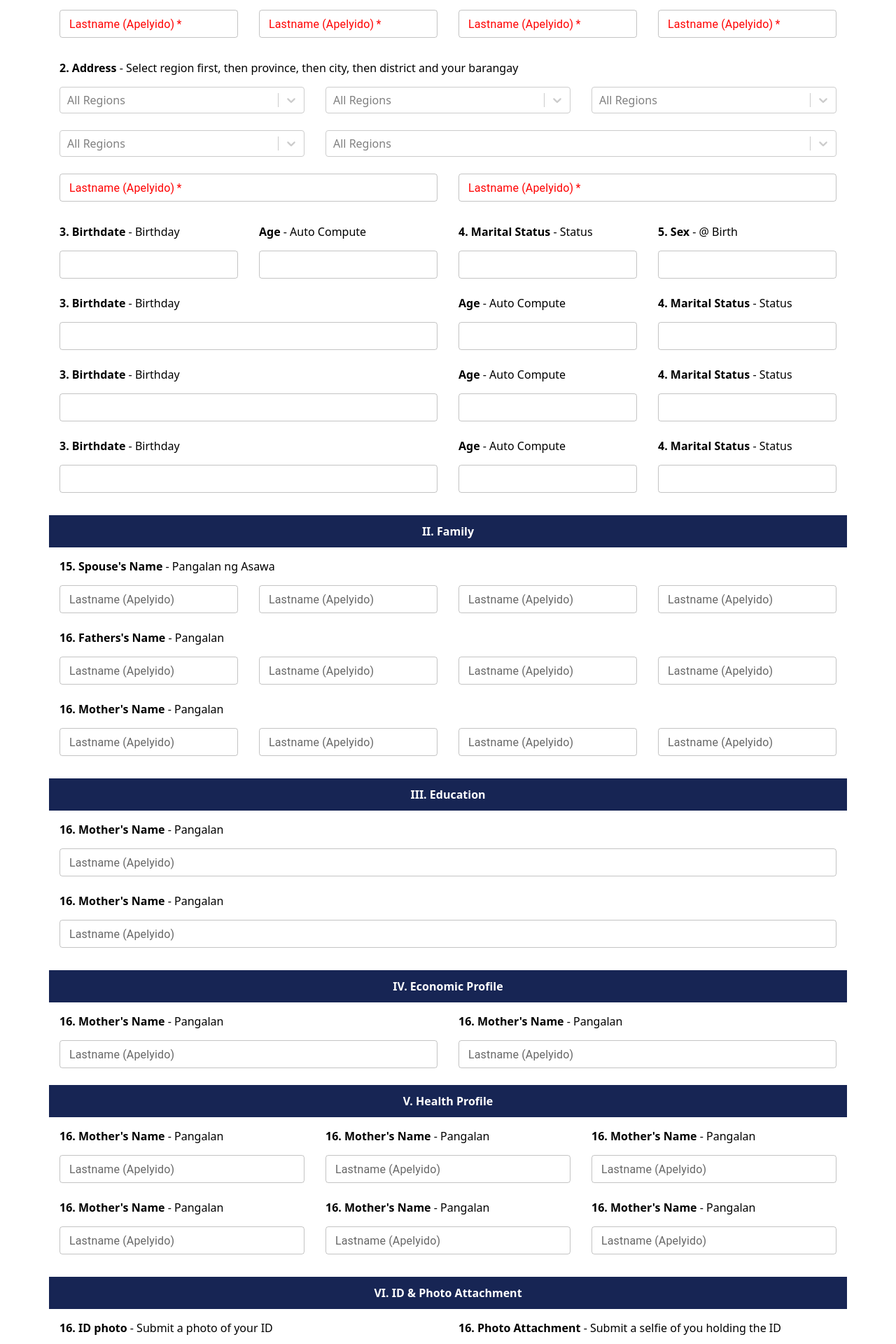
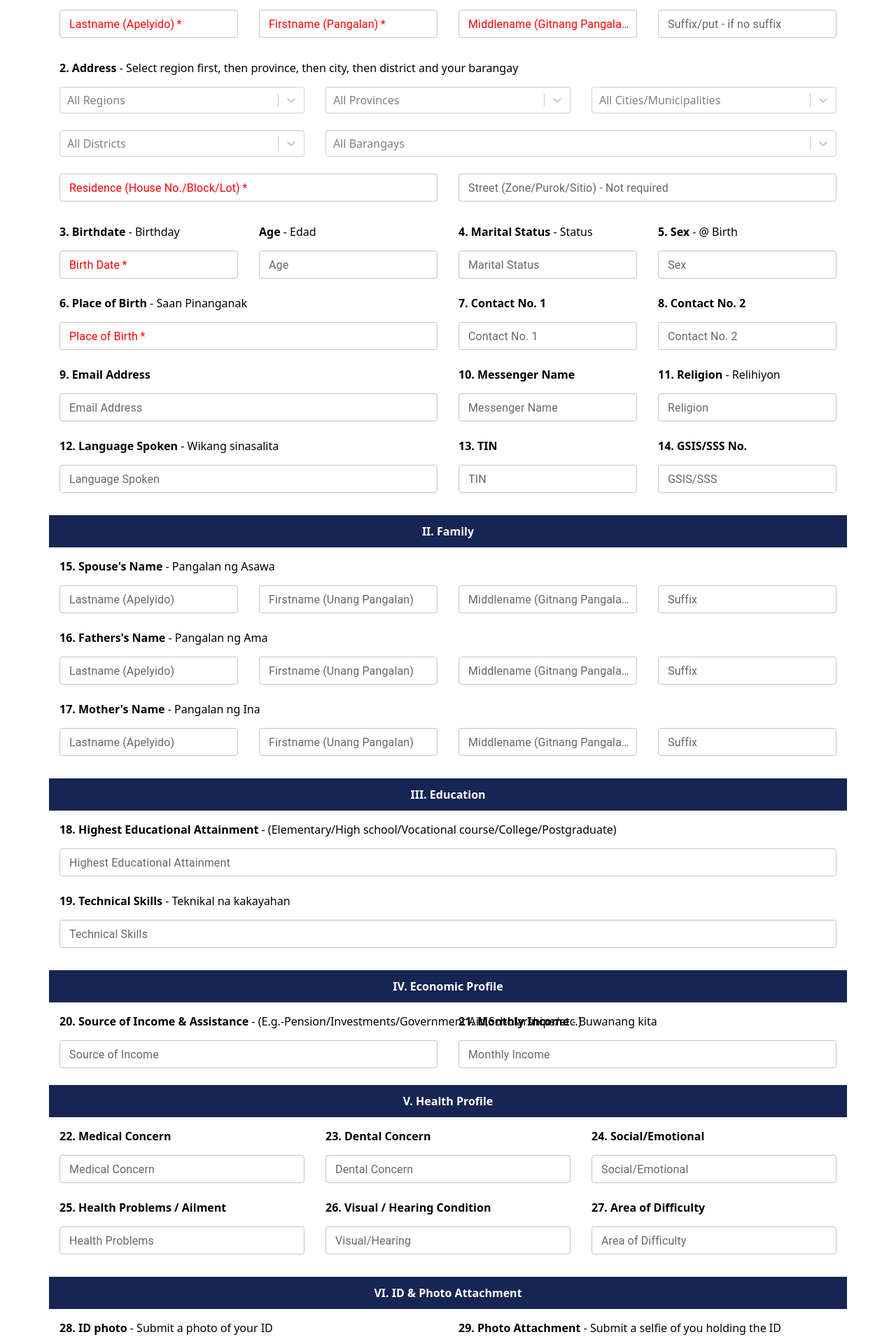
Before and after one commit to GeneMachiene/Motherly, a React (Vite) app in the folder client/: page /signup in a window 1280 px wide. Shown: the part 360-2280 px from the top of the page at 70% size. Built offline with nearby package versions, Linux system fonts and the light colour scheme.

Commit message:
updated register form

```diff
--- a/client/src/pages/Register.jsx
+++ b/client/src/pages/Register.jsx
@@ -77,13 +77,13 @@ function Register() {
           <Input name='last_name' label="Lastname (Apelyido)" required />
         </Col>
         <Col md={3}>
-          <Input name='last_name' label="Lastname (Apelyido)" required />
+          <Input name='first_name' label="Firstname (Pangalan)" required />
         </Col>
         <Col md={3}>
-          <Input name='last_name' label="Lastname (Apelyido)" required />
+          <Input name='middle_name' label="Middlename (Gitnang Pangalan)" required />
         </Col>
         <Col md={3}>
-          <Input name='last_name' label="Lastname (Apelyido)" required />
+          <Input name='Suffix' label="Suffix/put - if no suffix"/>
         </Col>
       </Row>
 
@@ -93,26 +93,26 @@ function Register() {
           <AsyncSelect placeholder='All Regions' className='mb-6'/>
         </Col>
         <Col md={4}>
-          <AsyncSelect placeholder='All Regions' className='mb-6'/>
+          <AsyncSelect placeholder='All Provinces' className='mb-6'/>
         </Col>
         <Col md={4}>
-          <AsyncSelect placeholder='All Regions' className='mb-6'/>
+          <AsyncSelect placeholder='All Cities/Municipalities' className='mb-6'/>
         </Col>
       </Row>
       <Row>
         <Col md={4}>
-          <AsyncSelect placeholder='All Regions' className='mb-6'/>
+          <AsyncSelect placeholder='All Districts' className='mb-6'/>
         </Col>
         <Col md={8}>
-          <AsyncSelect placeholder='All Regions' className='mb-6'/>
+          <AsyncSelect placeholder='All Barangays' className='mb-6'/>
         </Col>
       </Row>
       <Row className='mb-2'>
         <Col md={6}>
-          <Input name='last_name' label="Lastname (Apelyido)" required />
+          <Input name='Residence' label="Residence (House No./Block/Lot)" required />
         </Col>
         <Col md={6}>
-          <Input name='last_name' label="Lastname (Apelyido)" required />
+          <Input name='Street' label="Street (Zone/Purok/Sitio) - Not required" />
         </Col>
       </Row>
 
@@ -120,88 +120,88 @@ function Register() {
         <Col md={3}>
           <SectionLabel Text={"3. Birthdate"} Hint={"Birthday"}/>
           <Row>
-            <Col><Input name='' label='' required /></Col>
+            <Col><Input name='Birth_date' label='Birth Date' required /></Col>
           </Row>
         </Col>
         <Col md={3}>
-          <SectionLabel Text={"Age "} Hint={"Auto Compute"}/>
+          <SectionLabel Text={"Age "} Hint={"Edad"}/>
           <Row>
-            <Col><Input name='' label='' required /></Col>
+            <Col><Input name='Age' label='Age'  /></Col>
           </Row>
         </Col>
         <Col md={3}>
           <SectionLabel Text={"4. Marital Status"} Hint={"Status"}/>
           <Row>
-            <Col><Input name='' label='' required /></Col>
+            <Col><Input name='Marital_status' label='Marital Status'  /></Col>
           </Row>
         </Col>
         <Col md={3}>
           <SectionLabel Text={"5. Sex"} Hint={"@ Birth"}/>
           <Row>
-            <Col><Input name='' label='' required /></Col>
+            <Col><Input name='Sex' label='Sex'  /></Col>
           </Row>
         </Col>
       </Row>
 
       <Row>
         <Col md={6}>
-          <SectionLabel Text={"3. Birthdate"} Hint={"Birthday"}/>
+          <SectionLabel Text={"6. Place of Birth"} Hint={"Saan Pinanganak"}/>
           <Row>
-            <Col><Input name='' label='' required /></Col>
+            <Col><Input name='Place_birth' label='Place of Birth' required /></Col>
           </Row>
         </Col>
         <Col md={3}>
-          <SectionLabel Text={"Age "} Hint={"Auto Compute"}/>
+          <SectionLabel Text={"7. Contact No. 1 "} />
           <Row>
-            <Col><Input name='' label='' required /></Col>
+            <Col><Input name='Contact_1' label='Contact No. 1'  /></Col>
           </Row>
         </Col>
         <Col md={3}>
-          <SectionLabel Text={"4. Marital Status"} Hint={"Status"}/>
+          <SectionLabel Text={"8. Contact No. 2"} />
           <Row>
-            <Col><Input name='' label='' required /></Col>
+            <Col><Input name='Contact_2' label='Contact No. 2'  /></Col>
           </Row>
         </Col>
       </Row>
 
       <Row>
         <Col md={6}>
-          <SectionLabel Text={"3. Birthdate"} Hint={"Birthday"}/>
+          <SectionLabel Text={"9. Email Address"} />
           <Row>
-            <Col><Input name='' label='' required /></Col>
+            <Col><Input name='Email_add' label='Email Address'  /></Col>
           </Row>
         </Col>
         <Col md={3}>
-          <SectionLabel Text={"Age "} Hint={"Auto Compute"}/>
+          <SectionLabel Text={"10. Messenger Name "} />
           <Row>
-            <Col><Input name='' label='' required /></Col>
+            <Col><Input name='Messenger_name' label='Messenger Name'  /></Col>
           </Row>
         </Col>
         <Col md={3}>
-          <SectionLabel Text={"4. Marital Status"} Hint={"Status"}/>
+          <SectionLabel Text={"11. Religion"} Hint={"Relihiyon"}/>
           <Row>
-            <Col><Input name='' label='' required /></Col>
+            <Col><Input name='Religion' label='Religion'  /></Col>
           </Row>
         </Col>
       </Row>
 
       <Row className='mb-2'>
         <Col md={6}>
-          <SectionLabel Text={"3. Birthdate"} Hint={"Birthday"}/>
+          <SectionLabel Text={"12. Language Spoken"} Hint={"Wikang sinasalita"}/>
           <Row>
-            <Col><Input name='' label='' required /></Col>
+            <Col><Input name='Language_spoken' label='Language Spoken'/></Col>
           </Row>
         </Col>
         <Col md={3}>
-          <SectionLabel Text={"Age "} Hint={"Auto Compute"}/>
+          <SectionLabel Text={"13. TIN"} />
           <Row>
-            <Col><Input name='' label='' required /></Col>
+            <Col><Input name='TIN' label='TIN'/></Col>
           </Row>
         </Col>
         <Col md={3}>
-          <SectionLabel Text={"4. Marital Status"} Hint={"Status"}/>
+          <SectionLabel Text={"14. GSIS/SSS No."} />
           <Row>
-            <Col><Input name='' label='' required /></Col>
+            <Col><Input name='GSIS_SSS' label='GSIS/SSS'/></Col>
           </Row>
         </Col>
       </Row>
@@ -214,62 +214,62 @@ function Register() {
           <Input name='last_name' label="Lastname (Apelyido)" />
         </Col>
         <Col md={3}>
-          <Input name='last_name' label="Lastname (Apelyido)" />
+          <Input name='first_name' label="Firstname (Unang Pangalan)" />
         </Col>
         <Col md={3}>
-          <Input name='last_name' label="Lastname (Apelyido)" />
+          <Input name='middle_name' label="Middlename (Gitnang Pangalan)" />
         </Col>
         <Col md={3}>
-          <Input name='last_name' label="Lastname (Apelyido)" />
+          <Input name='suffix' label="Suffix" />
         </Col>
       </Row>
 
-      <SectionLabel Text={"16. Fathers's Name"} Hint={"Pangalan"}/>
+      <SectionLabel Text={"16. Fathers's Name"} Hint={"Pangalan ng Ama"}/>
       <Row>
         <Col md={3}>
           <Input name='last_name' label="Lastname (Apelyido)" />
         </Col>
         <Col md={3}>
-          <Input name='last_name' label="Lastname (Apelyido)" />
+          <Input name='first_name' label="Firstname (Unang Pangalan)" />
         </Col>
         <Col md={3}>
-          <Input name='last_name' label="Lastname (Apelyido)" />
+          <Input name='middle_name' label="Middlename (Gitnang Pangalan)" />
         </Col>
         <Col md={3}>
-          <Input name='last_name' label="Lastname (Apelyido)" />
+          <Input name='suffix' label="Suffix" />
         </Col>
       </Row>
 
-      <SectionLabel Text={"16. Mother's Name"} Hint={"Pangalan"}/>
+      <SectionLabel Text={"17. Mother's Name"} Hint={"Pangalan ng Ina"}/>
       <Row className='mb-2'>
         <Col md={3}>
           <Input name='last_name' label="Lastname (Apelyido)" />
         </Col>
         <Col md={3}>
-          <Input name='last_name' label="Lastname (Apelyido)" />
+          <Input name='first_name' label="Firstname (Unang Pangalan)" />
         </Col>
         <Col md={3}>
-          <Input name='last_name' label="Lastname (Apelyido)" />
+          <Input name='middle_name' label="Middlename (Gitnang Pangalan)" />
         </Col>
         <Col md={3}>
-          <Input name='last_name' label="Lastname (Apelyido)" />
+          <Input name='suffix' label="Suffix" />
         </Col>
       </Row>
 
 
       <Divider Text={"III. Education"} />
 
-      <SectionLabel Text={"16. Mother's Name"} Hint={"Pangalan"}/>
+      <SectionLabel Text={"18. Highest Educational Attainment"} Hint={"(Elementary/High school/Vocational course/College/Postgraduate)"}/>
       <Row>
         <Col md={12}>
-          <Input name='last_name' label="Lastname (Apelyido)" />
+          <Input name='educational_attainment' label="Highest Educational Attainment" />
         </Col>
       </Row>
 
-      <SectionLabel Text={"16. Mother's Name"} Hint={"Pangalan"}/>
+      <SectionLabel Text={"19. Technical Skills"} Hint={"Teknikal na kakayahan"}/>
       <Row className='mb-2'>
         <Col md={12}>
-          <Input name='last_name' label="Lastname (Apelyido)" />
+          <Input name='tech_skills' label="Technical Skills" />
         </Col>
       </Row>
 
@@ -277,12 +277,12 @@ function Register() {
 
       <Row>
         <Col md={6}>
-          <SectionLabel Text={"16. Mother's Name"} Hint={"Pangalan"}/>
-          <Input name='last_name' label="Lastname (Apelyido)" />
+          <SectionLabel Text={"20. Source of Income & Assistance"} Hint={"(E.g.-Pension/Investments/Government Aid,Scholarships/etc.)"}/>
+          <Input name='source_incom' label="Source of Income" />
         </Col>
         <Col md={6}>
-          <SectionLabel Text={"16. Mother's Name"} Hint={"Pangalan"}/>
-          <Input name='last_name' label="Lastname (Apelyido)" />
+          <SectionLabel Text={"21. Monthly Income"} Hint={"Buwanang kita"}/>
+          <Input name='monthly_income' label="Monthly Income" />
         </Col>
       </Row>
 
@@ -290,38 +290,38 @@ function Register() {
 
       <Row>
         <Col md={4}>
-          <SectionLabel Text={"16. Mother's Name"} Hint={"Pangalan"}/>
-          <Input name='last_name' label="Lastname (Apelyido)" />
+          <SectionLabel Text={"22. Medical Concern"} />
+          <Input name='med_concern' label="Medical Concern" />
         </Col>
         <Col md={4}>
-          <SectionLabel Text={"16. Mother's Name"} Hint={"Pangalan"}/>
-          <Input name='last_name' label="Lastname (Apelyido)" />
+          <SectionLabel Text={"23. Dental Concern"} />
+          <Input name='dent_concern' label="Dental Concern" />
         </Col>
         <Col md={4}>
-          <SectionLabel Text={"16. Mother's Name"} Hint={"Pangalan"}/>
-          <Input name='last_name' label="Lastname (Apelyido)" />
+          <SectionLabel Text={"24. Social/Emotional"} />
+          <Input name='soc_emotional' label="Social/Emotional" />
         </Col>
       </Row>
 
       <Row className='mb-2'>
         <Col md={4}>
-          <SectionLabel Text={"16. Mother's Name"} Hint={"Pangalan"}/>
-          <Input name='last_name' label="Lastname (Apelyido)" />
+          <SectionLabel Text={"25. Health Problems / Ailment"} />
+          <Input name='health_probs' label="Health Problems" />
         </Col>
         <Col md={4}>
-          <SectionLabel Text={"16. Mother's Name"} Hint={"Pangalan"}/>
-          <Input name='last_name' label="Lastname (Apelyido)" />
+          <SectionLabel Text={"26. Visual / Hearing Condition"} />
+          <Input name='vis_hear' label="Visual/Hearing" />
         </Col>
         <Col md={4}>
-          <SectionLabel Text={"16. Mother's Name"} Hint={"Pangalan"}/>
-          <Input name='last_name' label="Lastname (Apelyido)" />
+          <SectionLabel Text={"27. Area of Difficulty"} />
+          <Input name='area_dif' label="Area of Difficulty" />
         </Col>
       </Row>
 
       <Divider Text={"VI. ID & Photo Attachment"} />
       <Row className='mb-2'>
         <Col md={6}>
-          <SectionLabel Text={"16. ID photo"} Hint={"Submit a photo of your ID"}/>
+          <SectionLabel Text={"28. ID photo"} Hint={"Submit a photo of your ID"}/>
           <IconButton
             component="label"
             role={undefined}
@@ -339,7 +339,7 @@ function Register() {
           </div>
         </Col>
         <Col md={6}>
-          <SectionLabel Text={"16. Photo Attachment"} Hint={"Submit a selfie of you holding the ID"}/>
+          <SectionLabel Text={"29. Photo Attachment"} Hint={"Submit a selfie of you holding the ID"}/>
           <IconButton
             component="label"
             role={undefined}
@@ -355,30 +355,30 @@ function Register() {
 
       <Divider Text={"VII. Email / Contact and Password"} />
 
-      <SectionLabel Text={"16. Email"} Hint={"Pangalan"}/>
+      <SectionLabel Text={"30. Email"} />
       <Row>
         <Col md={12}>
-          <Input name='last_name' label="Lastname (Apelyido)" required/>
+          <Input name='email' label="Email" required/>
         </Col>
       </Row>
 
-      <SectionLabel Text={"16. Contact Number"} Hint={"Pangalan"}/>
+      <SectionLabel Text={"31. Contact Number"}/>
       <Row>
         <Col md={12}>
-          <Input name='last_name' label="Lastname (Apelyido)" required/>
+          <Input name='contact_num' label="Contact Number" required/>
         </Col>
       </Row>
 
-      <SectionLabel Text={"16. Password"} Hint={"Pangalan"}/>
+      <SectionLabel Text={"32. Password"}/>
       <Row className='mb-2'>
         <Col md={12}>
-          <Input name='last_name' label="Lastname (Apelyido)" required/>
+          <Input name='pass' label="Password" required/>
         </Col>
       </Row>
 
       <Divider Text={"VIII. Confirmation to allow the storage and use of my personal data"} />
 
-      <SectionLabel Text={"16. Mother's Name"} Hint={"Pangalan"}/>
+      <SectionLabel Text={"33. Mother's Name"} Hint={"Pangalan"}/>
       <Row>
         <Col>
           <FormGroup>
```
